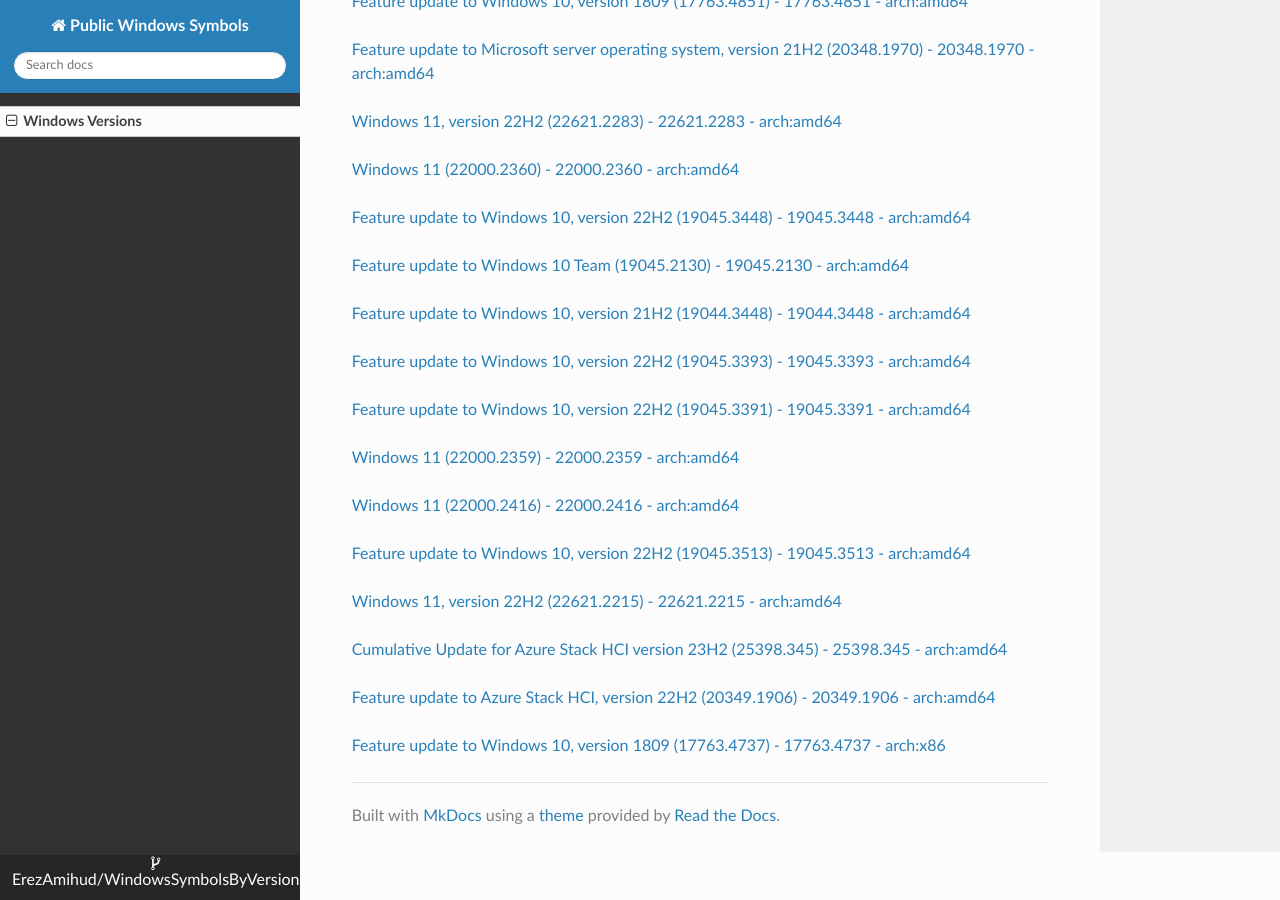
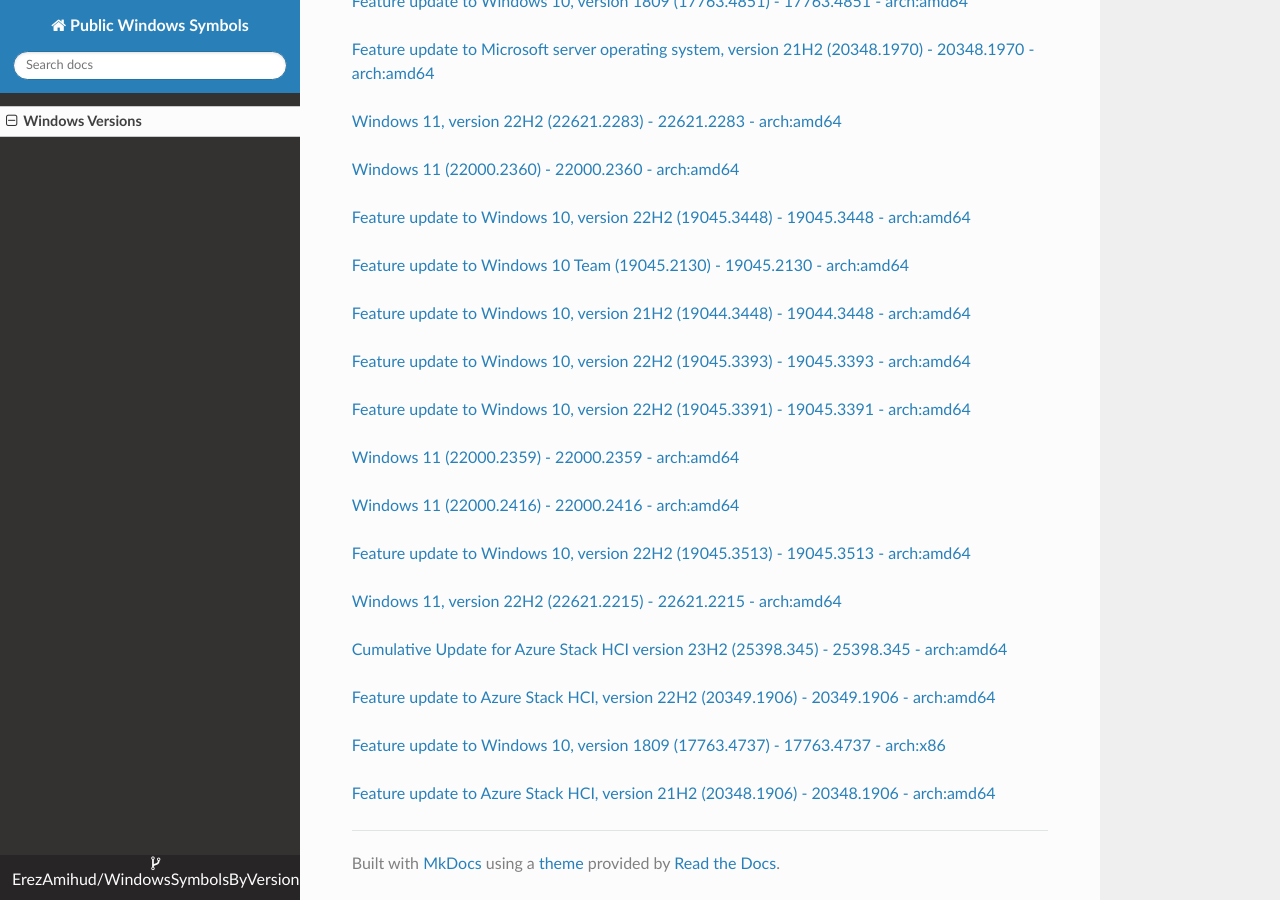
Before and after one commit to ErezAmihud/WindowsSymbolsByVersion, an MkDocs documentation site: the page built from docs/index.md, in a window 1280 px wide and 900 px high, scrolled down 25661 px. Built offline with MkDocs 1.6.1, drawn with Linux system fonts in a browser that asks for light colours; nearby versions of some CDN libraries.

Commit message:
Automated commit, add manifest for c9ec6872-f391-4344-8255-f80159198eda

```diff
--- a/docs/index.md
+++ b/docs/index.md
@@ -1456,3 +1456,6 @@
 
 
 [Feature update to Windows 10, version 1809 (17763.4737) - 17763.4737 - arch:x86](https://github.com/ErezAmihud/WindowsSymbolsByVersion/blob/main/manifests/203cf116-947d-43a5-9df0-aaf47837da69.manifest)
+
+
+[Feature update to Azure Stack HCI, version 21H2 (20348.1906) - 20348.1906 - arch:amd64](https://github.com/ErezAmihud/WindowsSymbolsByVersion/blob/main/manifests/c9ec6872-f391-4344-8255-f80159198eda.manifest)
```
Also changed, not shown: process_builds.json (+1 -1 lines), 1 other file.
